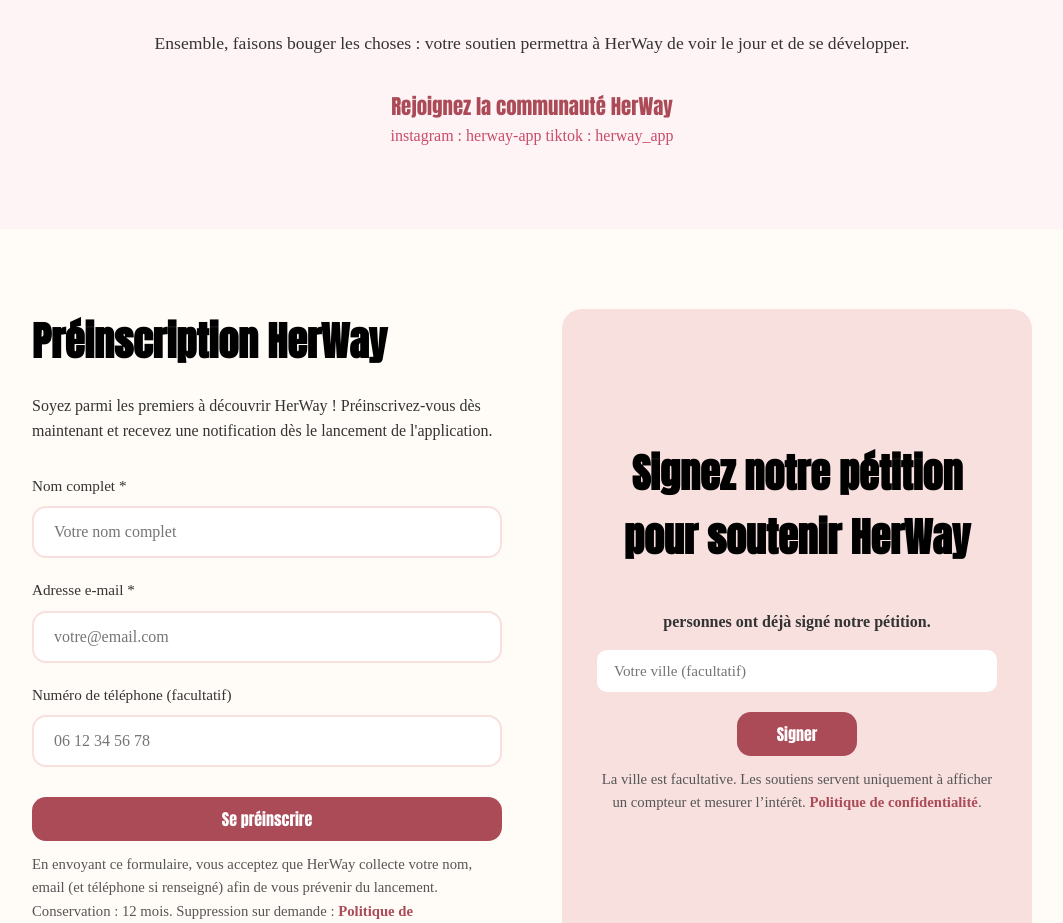
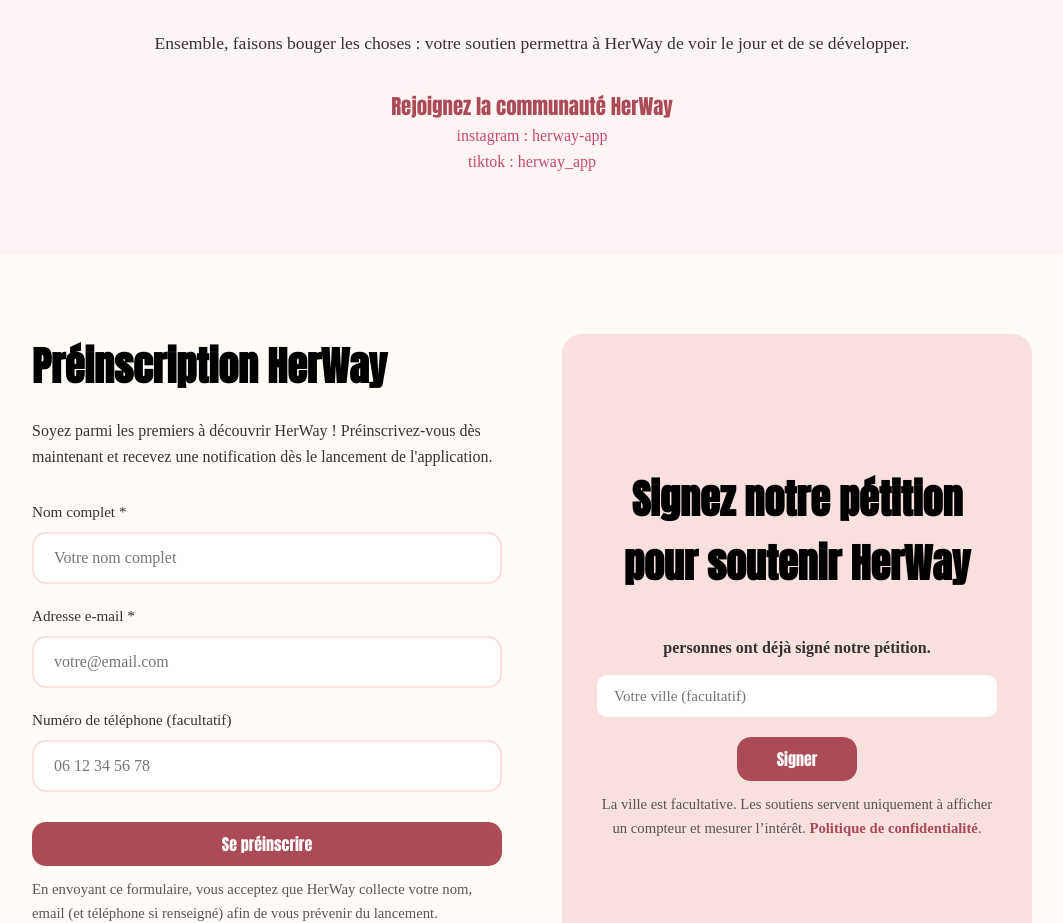
Before and after one commit to Topio34/HerWay, a plain HTML site: page index.html in a window 1280 px wide. Shown: the part 3580-4503 px from the top of the page, without its empty margins (108-1171 px from the left). Drawn offline with Linux system fonts and the light colour scheme; no server answers; a web font is replaced by a local one.

Commit message:
Update index.html

```diff
--- a/index.html
+++ b/index.html
@@ -243,8 +243,8 @@
             <p class="solidarity-text">Ensemble, faisons bouger les choses : votre soutien permettra à HerWay de voir le jour et de se développer.</p>
 
             <p class="join-text">Rejoignez la communauté HerWay</p>
-            <a href="https://www.instagram.com/herway_app?igsh=MWI1ejJwdThubjI5ZQ%3D%3D"class="link">instagram : herway-app</a>
-            <a href="https://www.tiktok.com/@herway_app?is_from_webapp=1&sender_device=pc"class="link">tiktok : herway_app</a>
+            <p href="https://www.instagram.com/herway_app?igsh=MWI1ejJwdThubjI5ZQ%3D%3D"class="link">instagram : herway-app</p>
+            <p href="https://www.tiktok.com/@herway_app?is_from_webapp=1&sender_device=pc"class="link">tiktok : herway_app</p>
         </div>
     </section>
 
```
